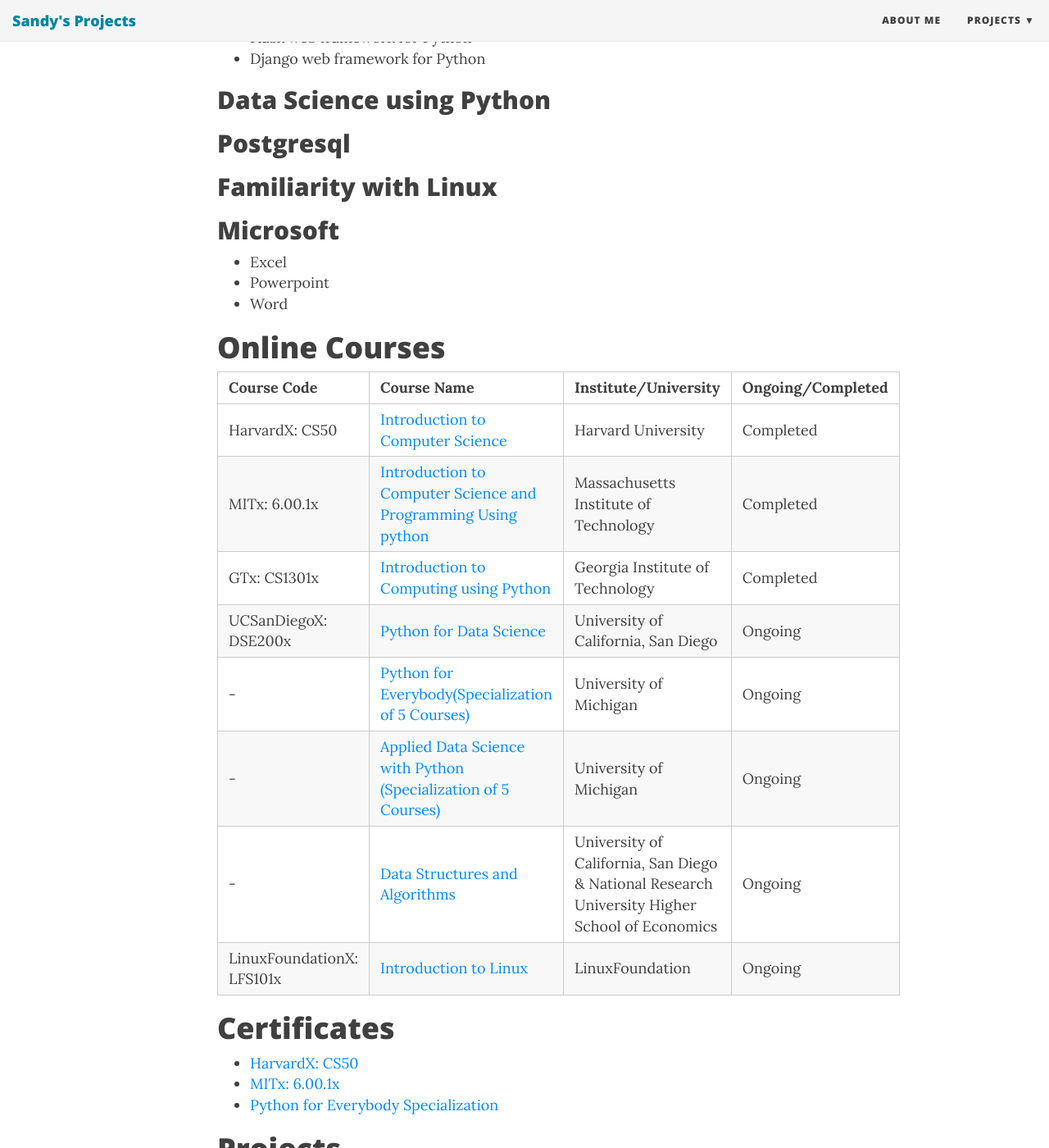
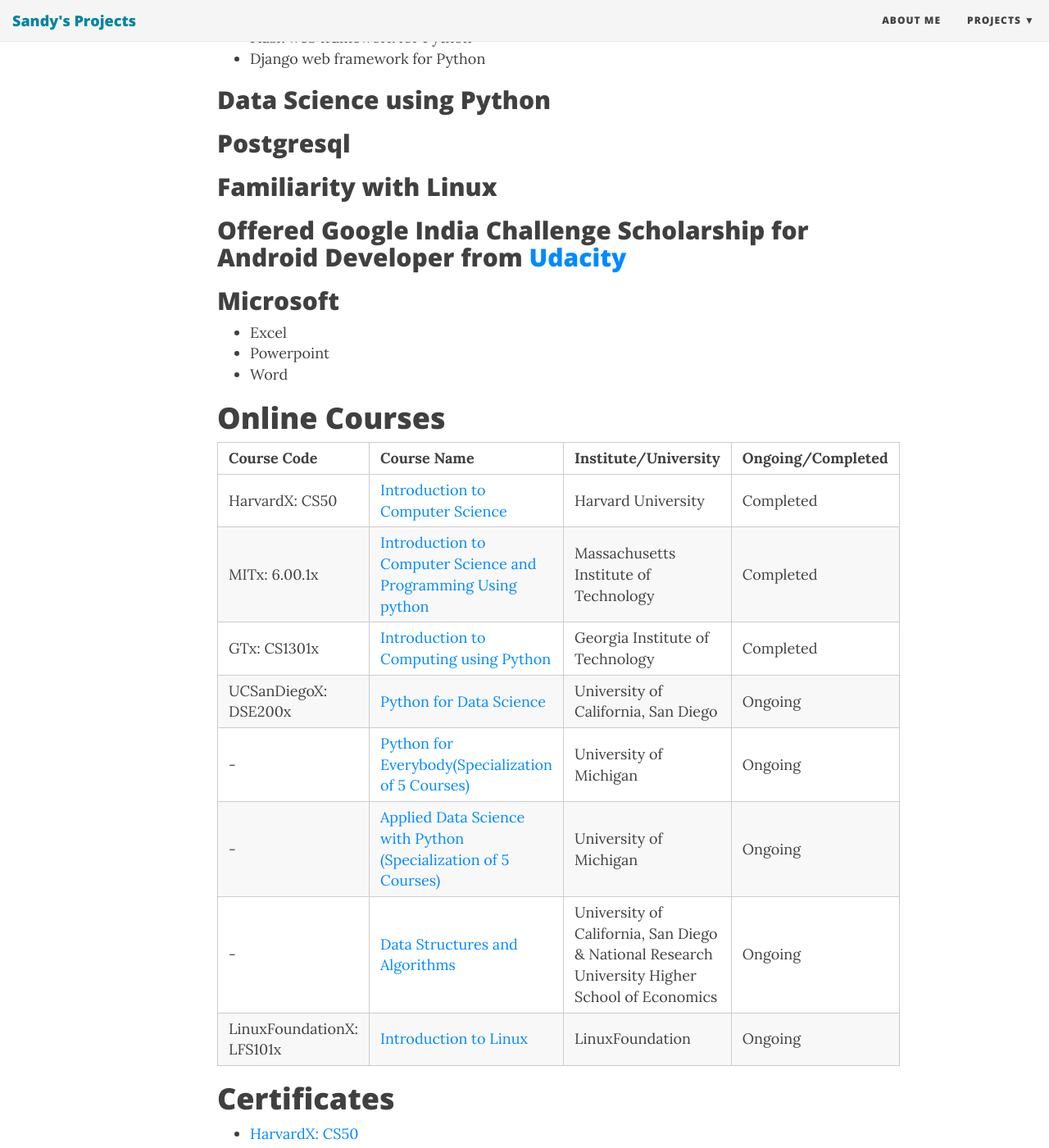
Before and after one commit to sandyjswl/sandyjswl.github.io---old, a Jekyll site: the page built from aboutme.md, in a window 1280 px wide and 1400 px high, scrolled down 646 px. Shown: the whole window at 82% size. Built offline with Jekyll 4.4.1, drawn with Linux system fonts in a browser that asks for light colours; nearby versions of some CDN libraries.

Commit message:
Update aboutme.md

```diff
--- a/aboutme.md
+++ b/aboutme.md
@@ -25,7 +25,7 @@
 ## Data Science using Python
 ## Postgresql
 ## Familiarity with Linux
-
+## Offered Google India Challenge Scholarship for Android Developer from [Udacity](https://in.udacity.com/)
 ## Microsoft
 
  - Excel
@@ -58,6 +58,6 @@
 
 # Projects
 
-- [Sentiments](https://sandyjswl.github.io/sentiments/)
 - [Finance](https://sandyjswl.github.io/finance/)
 - [Mashup](https://sandyjswl.github.io/mashup/)
+- [Sentiments](https://sandyjswl.github.io/sentiments/)
```
